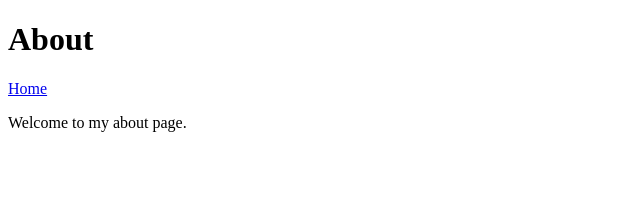
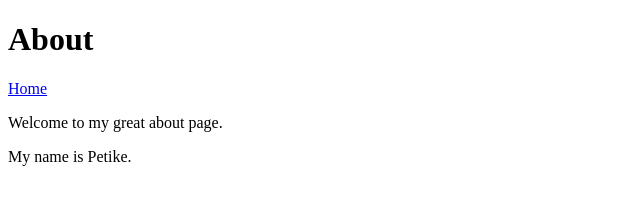
Before and after one commit to h040057/h040057.github.io, a plain HTML site: page about.html in a window 1280 px wide. Shown: the whole page, without its empty margins (0-640 px from the left). Drawn offline with Linux system fonts and the light colour scheme.

Commit message:
Improved the about page

```diff
--- a/about.html
+++ b/about.html
@@ -9,6 +9,7 @@
 <body>
     <h1>About</h1>
     <a href="/">Home</a>
-    <p>Welcome to my about page.</p>
+    <p>Welcome to my great about page.</p>
+    <p>My name is Petike.</p>
 </body>
 </html>
```
